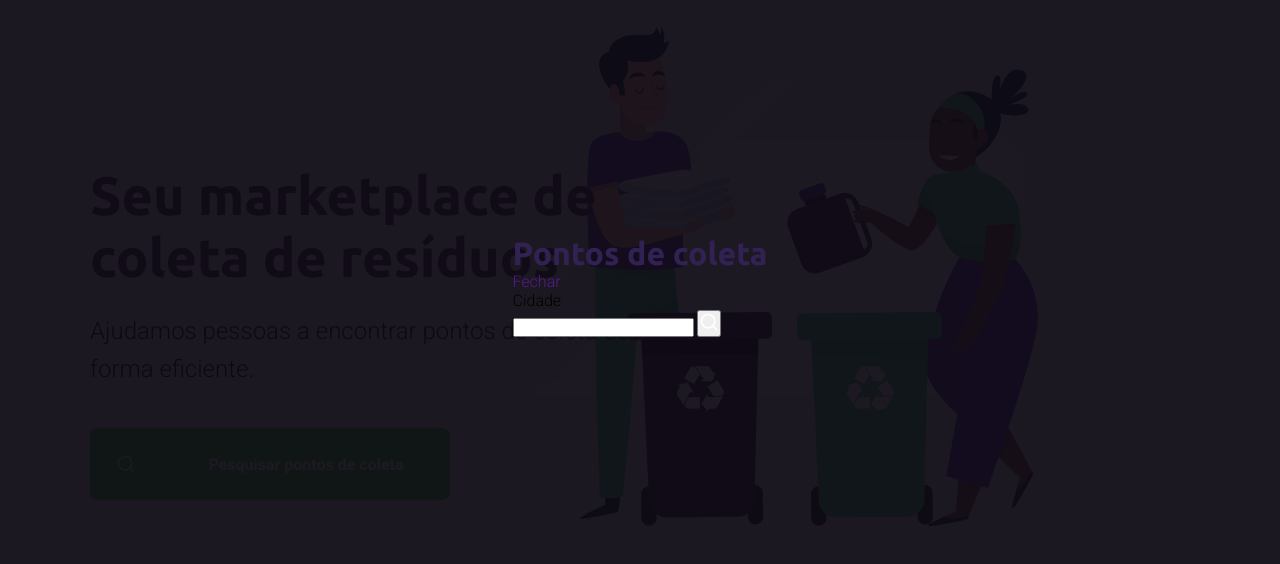
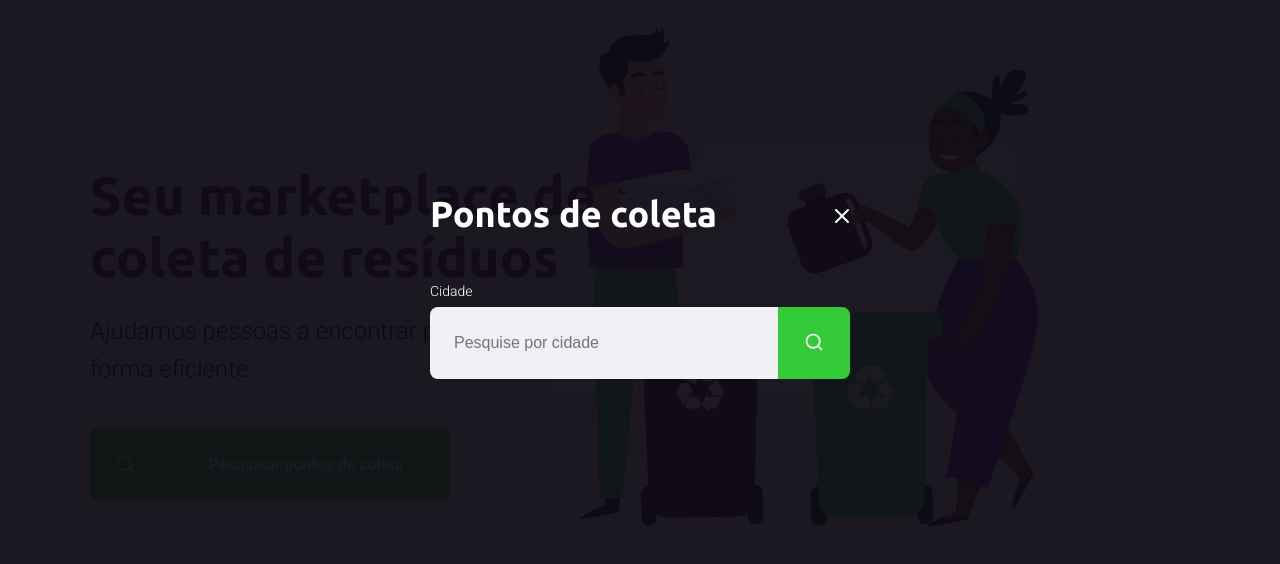
Before and after one commit to cleber-santos/ecoleta, a plain HTML site: page index.html in a window 1280 px wide. Shown: the part 114-678 px from the top of the page. Drawn offline with Linux system fonts and the light colour scheme.

Commit message:
css
finalizado o css da pagina de busca

```diff
--- a/index.html
+++ b/index.html
@@ -46,7 +46,7 @@
             <form action="">
                 <label for="search">Cidade</label>
                 <div class="search field">
-                    <input type="text" name="search">
+                    <input type="text" name="search" placeholder="Pesquise por cidade">
                     <button>
                         <img src="assets/search.svg" alt="Buscar">
                     </button>
--- a/styles/modal.css
+++ b/styles/modal.css
@@ -8,5 +8,64 @@
     justify-content: center;
     align-items: center;
     transition: 400ms;
+}
 
+#modal .content {
+    color: white;
+    width: 420px;
 }
+
+#modal .header{
+    display: flex;
+    align-items: center;
+    justify-content: space-between;
+    margin-bottom: 48px;
+}
+
+#modal .header a{
+    background-image: url("../assets/x.svg");
+    width: 20px;
+    height: 20px;
+    display: flex;
+    font-size: 0.01px;
+}
+
+#modal .header h1{
+    color: white;
+    font-size: 36px;
+    line-height: 42px;
+}
+
+#modal form label{
+    font-size: 14px;
+    line-height: 16px;
+    display: block;
+    margin-bottom: 8px;
+}
+
+#modal form .field{
+    display: flex;
+}
+
+#modal form input{
+    flex: 1;
+    background-color: #f0f0f5;
+    border-radius: 8px 0 0 8px;
+    border: 0;
+    padding: 16px 24px;
+    font-size: 16px;
+    color: #6c6c80;
+}
+
+#modal form button{
+    width: 72px;
+    height: 72px;
+    background-color: var(--primary-color);
+    border-radius: 0 8px 8px 0;
+    border: 0;
+    transition: 300ms;
+}
+
+#modal form button:hover {
+    background-color: #2fb85e;
+}
```
Also changed, not shown: scripts/intro.js (deleted, +0 -34 lines).
